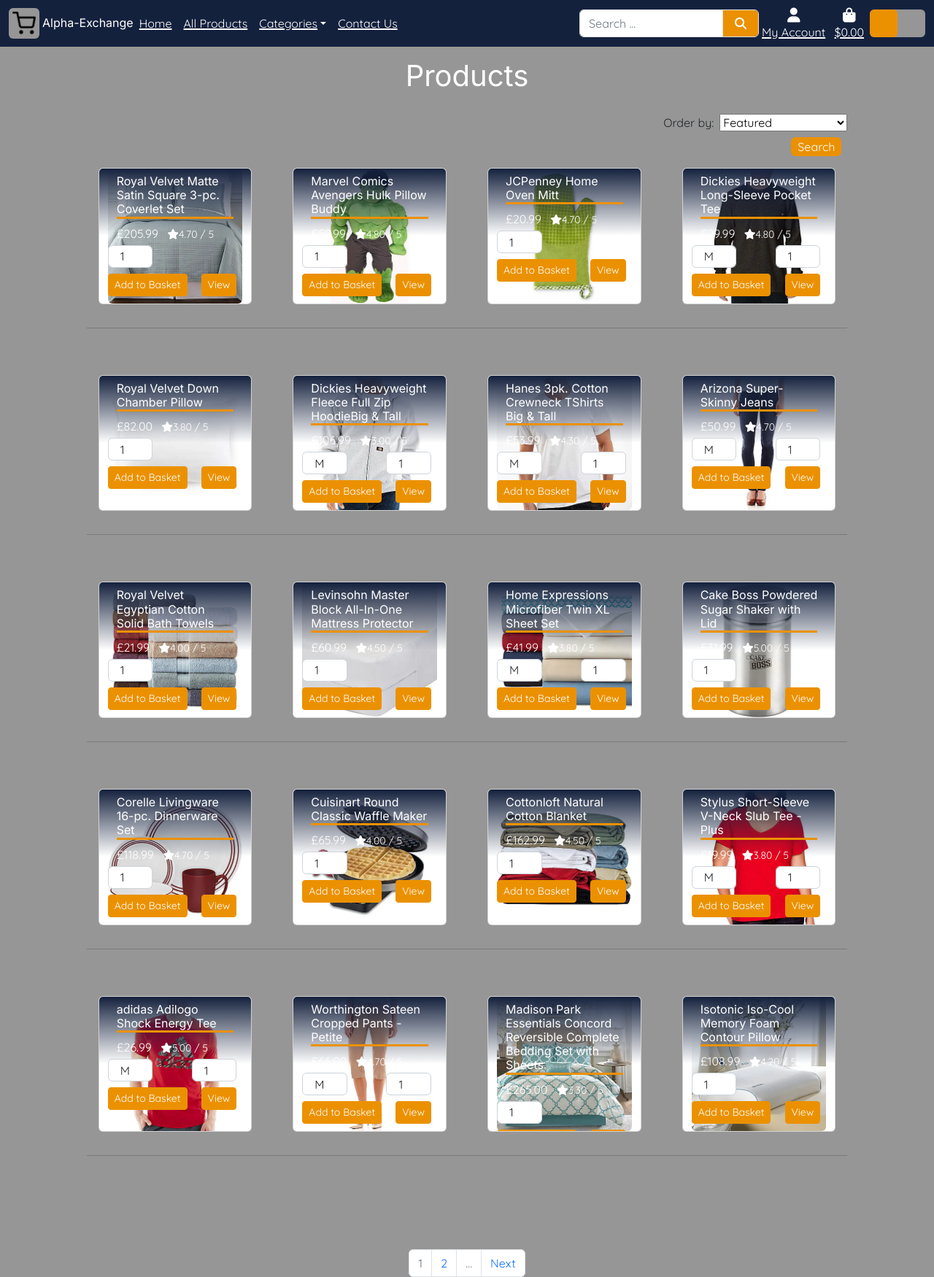
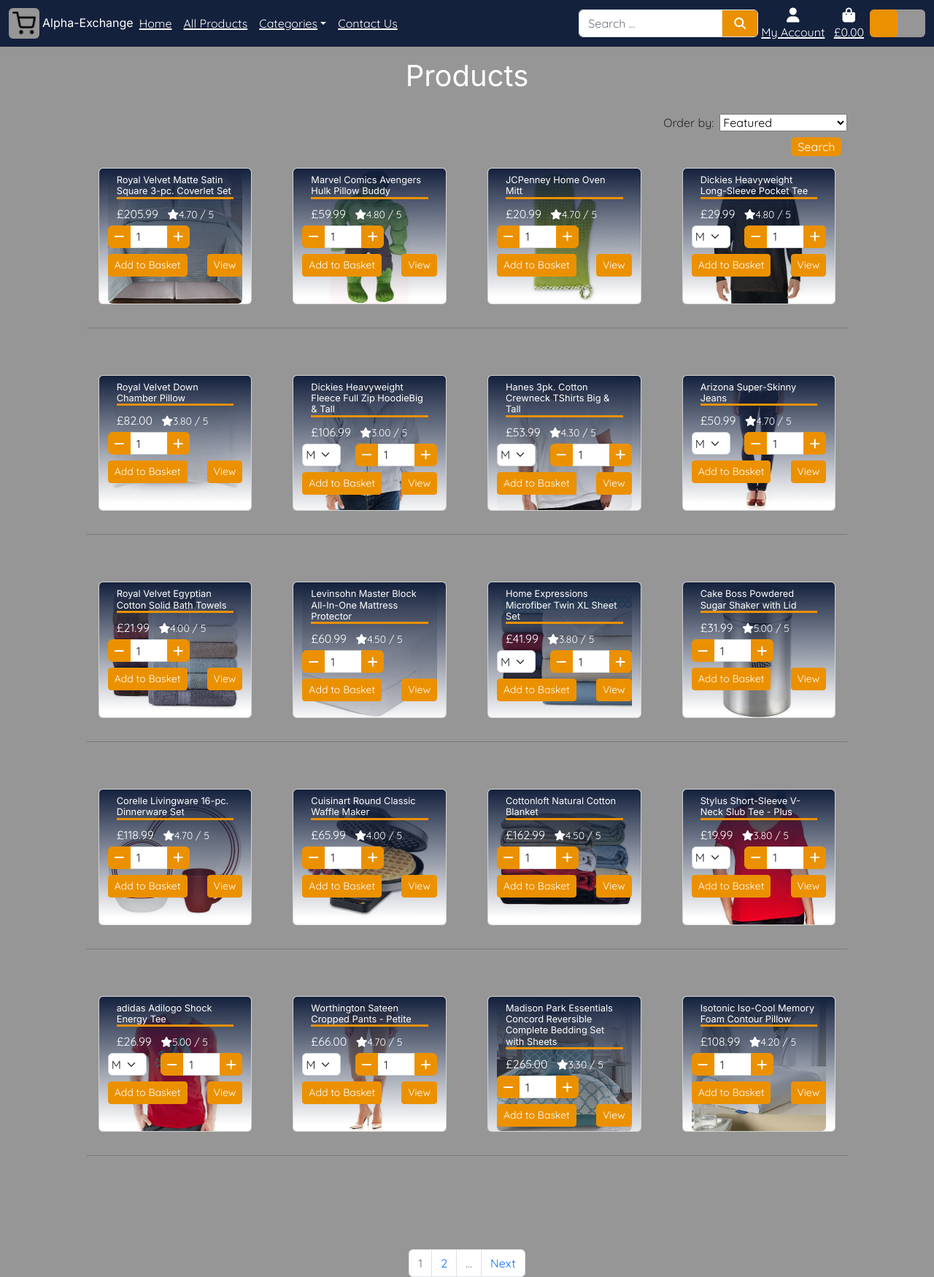
Before and after one commit to Code-Institute-Submissions/CI_PP5_Alpha_Exchange, a Django app: page /products/ in a window 1280 px wide. Shown: the whole page at 73% size. Run offline with Django 3.2, Linux system fonts and the light colour scheme; data comes from the database, SQL or seed files in the repository; some libraries are stand-ins or nearby versions.

Commit message:
correct currency, add size input selector box to product pages

```diff
--- a/products/static/products/css/products.css
+++ b/products/static/products/css/products.css
@@ -10,7 +10,6 @@
     position: absolute;
     top: 0;
     left: 0;
-    height: 50%;
     padding: 1.5em;
     background: linear-gradient(
         rgba(var(--card-color), 1),
@@ -32,7 +31,7 @@
 }
 
 .card:hover, .card:focus-within {
-    transform: scale(1.05);
+    transform: scale(1);
 }
 
 .product-rule {
@@ -59,7 +58,11 @@
     padding: 0 1rem;
 }
 
-@media (hover) {
+.input-group select {
+    padding-right: 1.75rem!important;
+}
+
+@media (hover: hover) and (pointer: fine) {
     .card-content {
         transition: transform 500ms ease;
         transform: translateY(200%);
@@ -74,3 +77,25 @@
         transform: scaleX(0);
     }
 }
+
+.increment-qty, .decrement-qty {
+    width: 31px;
+}
+
+@media screen and (min-width: 1400px) {
+    .product-name {
+        font-size: 100%;
+    }
+}
+
+@media screen and (max-width: 1400px) {
+    .product-name {
+        font-size: 80%;
+    }
+}
+
+@media screen and (max-width: 1200px) {
+    .product-name {
+        font-size: 120%;
+    }
+}
--- a/products/templates/products/product_list.html
+++ b/products/templates/products/product_list.html
@@ -52,7 +52,7 @@
                                 </div>
                                 <!-- Product Card -->
                                 <div class="card-content pt-2">
-                                    <h2 class="fs-6 card-bottom-rule">{{ product.name }}</h2>
+                                    <h2 class="product-name card-bottom-rule">{{ product.name }}</h2>
                                     <p class="card-text mb-0 mr-3 list-inline-item">£{{ product.price }}</p>
                                     {% if product.rating %}
                                         <small class="list-inline-item mr-3"><i class="fas fa-star mr-1"></i>{{ product.rating }} / 5</small>
@@ -65,10 +65,10 @@
                                             <div class="row d-flex justify-content-between">
                                                 {% with product.has_sizes as size %}
                                                     {% if size %}
-                                                        <div class="col-4 p-0 me-2">
+                                                        <div class="col-auto p-0">
                                                             <div class="form-group my-1">
                                                                 <div class="input-group">
-                                                                    <select class="form-control select_input" name="product_size" id='id_product_size'>
+                                                                    <select class="form-select select_input ps-1" name="product_size" id='id_product_size'>
                                                                         <option value="xs">XS</option>
                                                                         <option value="s">S</option>
                                                                         <option value="m" selected>M</option>
@@ -79,21 +79,31 @@
                                                             </div>
                                                         </div>
                                                     {% endif %}
-                                                    <div class="col-4 p-0 me-2">
+                                                    <div class="col-auto p-0">
                                                         <div class="form-group my-1">
                                                             <div class="input-group">
-                                                                <input class="form-control select_input" type="number" name="quantity" value="1" min="1" max="99" data-item_id="{{ product.id }}" id="id_qty_{{ product.id }}">
+                                                                <button class="decrement-qty btn btn-light select_input rounded-start p-0"
+                                                                    data-item_id="{{ product.id }}" id="decrement-qty_{{ product.id }}">
+                                                                    <i class="fas fa-minus"></i>
+                                                                </button>
+                                                                <input class="form-control select_input ps-2 pe-0" type="number"
+                                                                    name="quantity" value="1" min="1" max="99" data-item_id="{{ product.id }}"
+                                                                    id="id_qty_{{ product.id }}">
+                                                                <button class="increment-qty btn btn-light select_input rounded-end p-0"
+                                                                    data-item_id="{{ product.id }}" id="increment-qty_{{ product.id }}">
+                                                                    <i class="fas fa-plus"></i>
+                                                                </button>
                                                             </div>
                                                         </div>
                                                     </div>
                                                 </div>
                                                 <div class="row d-flex justify-content-between">
-                                                    <div class="col-4 p-0 me-2">
+                                                    <div class="col-4 p-0">
                                                         <p class="input-wrapper my-1">
                                                             <input type="submit" id="add_to_basket" class="btn btn-light btn-sm" value="Add to Basket">
                                                         </p>
                                                     </div>
-                                                    <div class="col-4 p-0 me-2">
+                                                    <div class="col-4 p-0">
                                                         <p class="input-wrapper my-1 d-flex justify-content-end">
                                                             <a href="{% url 'product_detail' product.id %}" class="btn btn-sm btn-light">View</a>
                                                         </p>
--- a/templates/base.html
+++ b/templates/base.html
@@ -44,7 +44,9 @@
             <nav class="navbar navbar-expand-lg bg-light">
                 <div class="container-fluid list-inline-item">
                     <div class="navbar-brand order-first me-1">
-                        <img src="/media/favicon-32x32.webp" alt="Website Branding">
+                        <a class="nav-link" aria-current="page" href="{% url 'home' %}">
+                            <img src="/media/favicon-32x32.webp" alt="Website Branding">
+                        </a>
                     </div>
                     <h1 class="logo fs-6 m-0">Alpha-Exchange</h1>
                     <button class="navbar-toggler order-last" type="button" data-bs-toggle="collapse" data-bs-target="#navbarTogglerDemo01" aria-controls="navbarTogglerDemo01" aria-expanded="false" aria-label="Toggle navigation">
@@ -127,9 +129,9 @@
                                     <div><i class="fas fa-shopping-bag fa-lg"></i></div>
                                     <p class="my-0">
                                         {% if grand_total %}
-                                            ${{ grand_total|floatformat:2 }}
+                                            £{{ grand_total|floatformat:2 }}
                                         {% else %}
-                                            $0.00
+                                            £0.00
                                         {% endif %}
                                     </p>
                                 </div>
```
Also changed, not shown: basket/templates/basket/basket.html (+6 -6 lines), products/templates/products/category.html (+17 -7 lines), products/templates/products/product_detail.html (+11 -1 lines).
